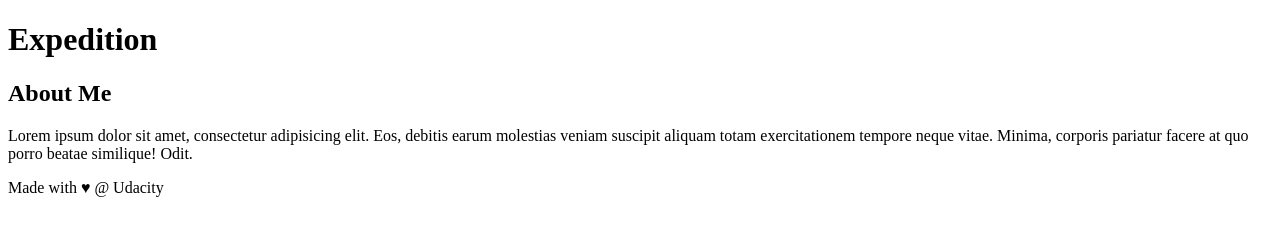
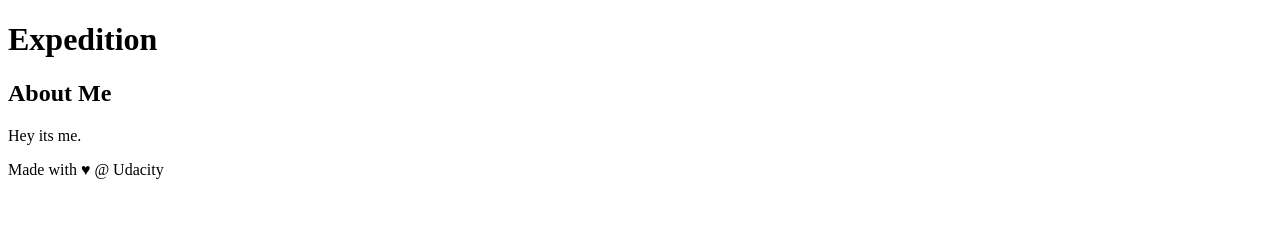
Before and after one commit to yangzhou0/GitLearningProject, a plain HTML site: page index.html in a window 1280 px wide. Drawn offline with Linux system fonts and the light colour scheme.

Commit message:
add about me content in sidebar

```diff
--- a/index.html
+++ b/index.html
@@ -21,7 +21,7 @@
     <aside>
         <h2>About Me</h2>
 
-        <p>Lorem ipsum dolor sit amet, consectetur adipisicing elit. Eos, debitis earum molestias veniam suscipit aliquam totam exercitationem tempore neque vitae. Minima, corporis pariatur facere at quo porro beatae similique! Odit.</p>
+        <p>Hey its me.</p>
     </aside>
     <footer>
         Made with ♥ @ Udacity
```
